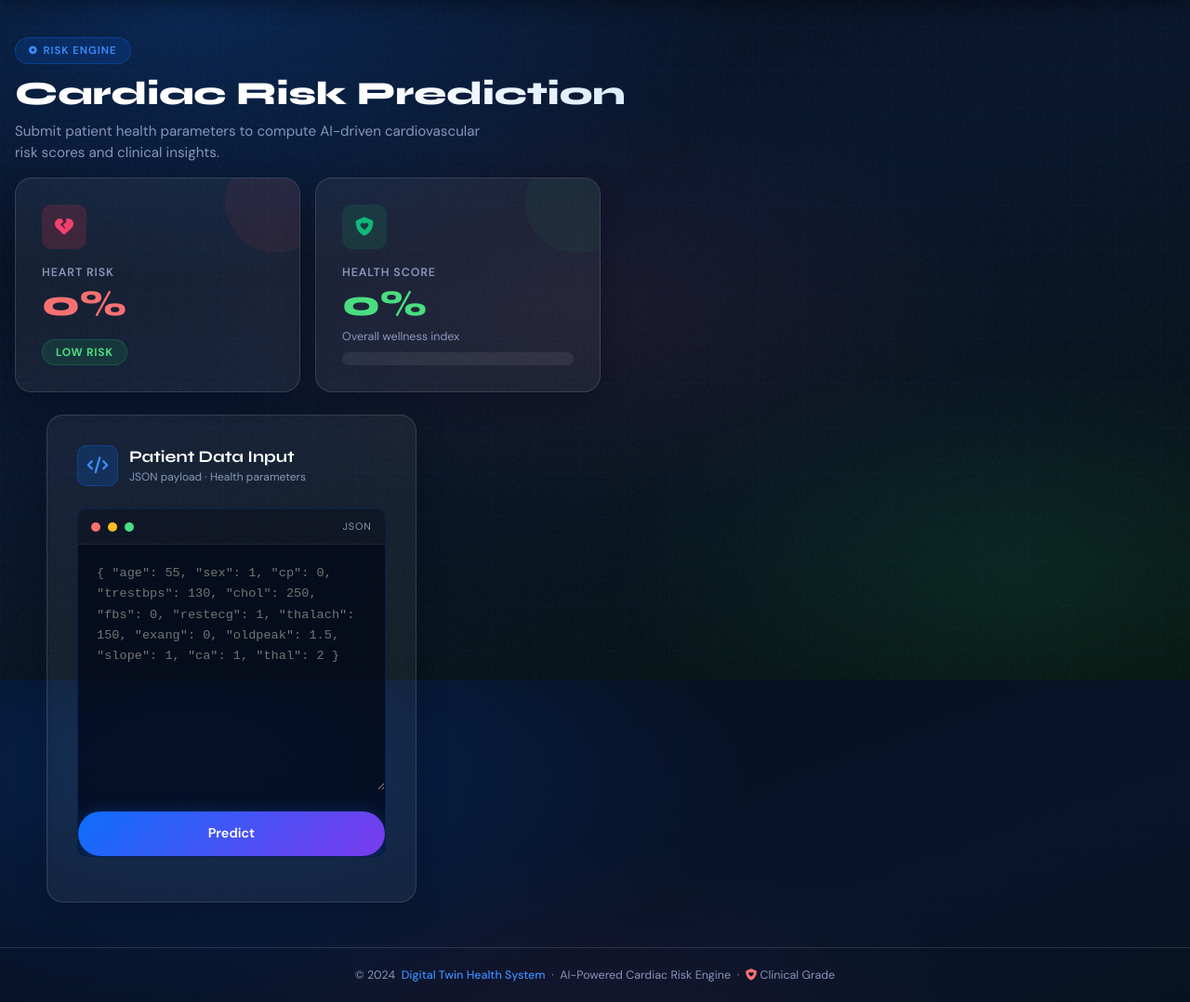
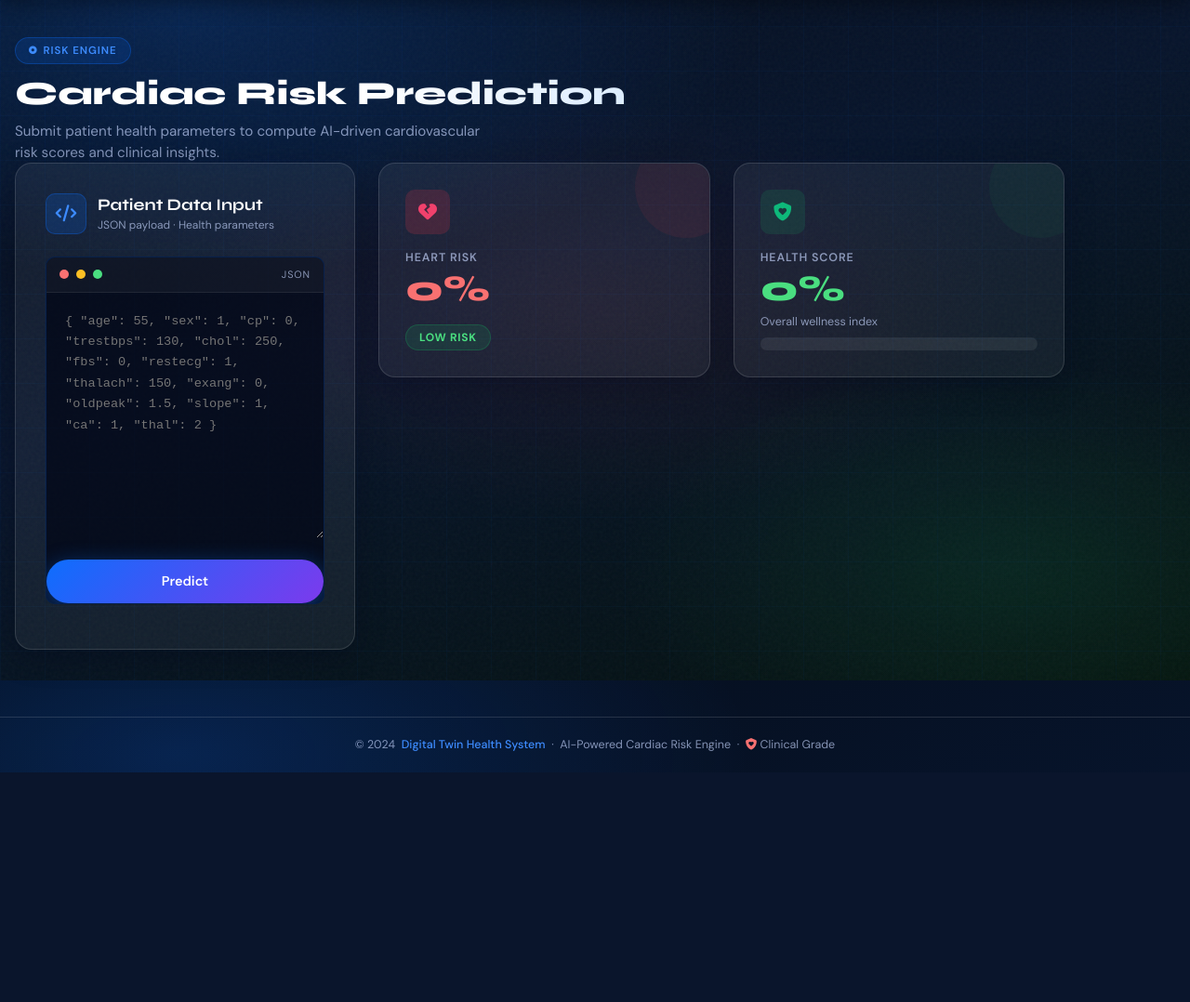
Before and after one commit to abhi-patil-10/SpamShield-AI, a Flask app: page /predict in a window 1280 px wide. Shown: the part 68-1146 px from the top of the page at 93% size. After the commit the page ends 899 px from the top, so only its background shows below. Run offline with Flask 3, Linux system fonts and the light colour scheme; parts of the project's set-up code (start-up, migrations or seed data) failed here and were passed over; some libraries are stand-ins or nearby versions.

Commit message:
make predict page working (frontend + backend)

```diff
--- a/backend/app.py
+++ b/backend/app.py
@@ -5,7 +5,7 @@ import json
 
 app = Flask(__name__)
 
-with open("C:\\Users\\Prime\\Desktop\\Digital_twin_health_system\\models\\model.pkl", "rb") as file:
+with open("C:\\Users\\Prime\\Desktop\\TwinPulse-AI\\models\\model.pkl", "rb") as file:
     model = pickle.load(file)
 
 @app.route("/" , methods=["GET","POST"])
--- a/backend/templates/base.html
+++ b/backend/templates/base.html
@@ -507,42 +507,7 @@
   <main class="page-wrapper">
     {% block content %}{% endblock %}
 
-    <div class="dashboard-container">
-        <div class="col-lg-5 fade-up delay-1" , style="display:flex">
-    <div class="glass-card input-panel h-100", style="margin-right: 30px">
-      <div class="input-header">
-        <div class="icon"><i class="fa-solid fa-code"></i></div>
-        <div>
-          <h5>Patient Data Input</h5>
-          <small>JSON payload · Health parameters</small>
-        </div>
-      </div>
 
-      <form method="POST" action="/predict" id="predictForm">
-        <div class="editor-wrapper mb-3">
-          <div class="editor-topbar">
-            <span class="dot r"></span>
-            <span class="dot y"></span>
-            <span class="dot g"></span>
-            <span class="editor-lang">JSON</span>
-          </div>
-          <textarea
-            class="code-area"
-            name="json_input"
-            id="json_input"
-            rows="10"
-            placeholder='{ "age": 55, "sex": 1, "cp": 0, "trestbps": 130, "chol": 250, "fbs": 0, "restecg": 1, "thalach": 150, "exang": 0, "oldpeak": 1.5, "slope": 1, "ca": 1, "thal": 2 }'
-
-          >{{ request.form.get('json_input', '') }}</textarea>
-          <input type="submit" value="Predict" class="btn-dts btn-dts-primary w-100 mt-3" id="predictBtn">
-        </div>
-
-
-        <!-- <input value="Predict" type="submit" class="btn-dts btn-dts-primary w-100" id="predictBtn" onclick="startLoading()"> -->
-
-        <!-- </input> -->
-
-    </div>
   </main>
 
   <!-- ── Footer ─────────────────────────────────────────── -->
--- a/backend/templates/predict.html
+++ b/backend/templates/predict.html
@@ -174,6 +174,10 @@
     letter-spacing: 0.07em;
     margin-top: 2px;
   }
+  .cards{
+    display: flex;
+     gap: 25px;
+  }
 </style>
 {% endblock %}
 
@@ -254,9 +258,47 @@
 
       <!-- Stat cards row -->
       <div class="row g-3 mb-4">
+         <div class="dashboard-container">
+        <div class="col-lg-5 fade-up delay-1" , style="display:flex">
+    <div class="cards">
+    <div class="glass-card input-panel h-100">
+      <div class="input-header">
+        <div class="icon"><i class="fa-solid fa-code"></i></div>
+        <div>
+          <h5>Patient Data Input</h5>
+          <small>JSON payload · Health parameters</small>
+        </div>
+      </div>
+
+      <form method="POST" action="/predict" id="predictForm">
+        <div class="editor-wrapper mb-3" , style="width:300px">
+          <div class="editor-topbar">
+            <span class="dot r"></span>
+            <span class="dot y"></span>
+            <span class="dot g"></span>
+            <span class="editor-lang">JSON</span>
+          </div>
+          <textarea
+            class="code-area"
+            name="json_input"
+            id="json_input"
+            rows="10"
+            placeholder='{ "age": 55, "sex": 1, "cp": 0, "trestbps": 130, "chol": 250, "fbs": 0, "restecg": 1, "thalach": 150, "exang": 0, "oldpeak": 1.5, "slope": 1, "ca": 1, "thal": 2 }'
+
+          >{{ request.form.get('json_input', '') }}</textarea>
+          <input type="submit" value="Predict" class="btn-dts btn-dts-primary w-100 mt-3" id="predictBtn">
+        </div>
+
+
+        <!-- <input value="Predict" type="submit" class="btn-dts btn-dts-primary w-100" id="predictBtn" onclick="startLoading()"> -->
+
+        <!-- </input> -->
+
+    </div>
 
         <!-- Heart Risk card -->
-        <div class="col-sm-6">
+
+          <div class="col-sm-6" >
             <div class="glass-card stat-card danger">
               <div class="stat-icon danger">
                 <i class="fa-solid fa-heart-crack"></i>
@@ -270,7 +312,7 @@
         </div>
 
         <!-- Health Score card -->
-        <div class="col-sm-6">
+        <div class="col-sm-6" >
           <div class="glass-card stat-card success">
             <div class="stat-icon success">
               <i class="fa-solid fa-shield-heart"></i>
@@ -282,6 +324,7 @@
             </div>
             <div class="health-meter mt-2">
               <div class="health-meter-fill" id="healthBar" style="width: 0%"></div>
+            </div>
           </div>
         </div>
       </div>
@@ -325,46 +368,13 @@
 /* Sample Fill Function */
 /* ───────────────────────────────────────────── */
 
-function fillSample() {
-  const sample = {
-    age: 55,
-    sex: 1,
-    cp: 0,
-    trestbps: 130,
-    chol: 250,
-    fbs: 0,
-    restecg: 1,
-    thalach: 150,
-    exang: 0,
-    oldpeak: 1.5,
-    slope: 1,
-    ca: 1,
-    thal: 2
-  };
 
-  document.getElementById('json_input').value =
-    JSON.stringify(sample, null, 2);
-}
 
 
 /* ───────────────────────────────────────────── */
 /* Start Loading Animation */
 /* ───────────────────────────────────────────── */
 
-function startLoading() {
-
-  const btn = document.getElementById('predictBtn');
-  const spinner = document.getElementById('btnSpinner');
-  const icon = document.getElementById('btnIcon');
-  const text = document.getElementById('btnText');
-
-  if (spinner) spinner.style.display = 'inline-block';
-  if (icon) icon.style.display = 'none';
-  if (text) text.textContent = 'Analyzing...';
-
-  if (btn) btn.disabled = true;
-
-}
 
 
 /* ────────────────────────────────────── */
@@ -476,33 +486,6 @@ document.addEventListener('DOMContentLoaded', () => {
 /* Reset Button After Page Reload */
 /* ───────────────────────────────────────────── */
 
-window.onload = function() {
-
-  const spinner =
-    document.getElementById('btnSpinner');
-
-  const icon =
-    document.getElementById('btnIcon');
-
-  const text =
-    document.getElementById('btnText');
-
-  const btn =
-    document.getElementById('predictBtn');
-
-  if (spinner)
-    spinner.style.display = 'none';
-
-  if (icon)
-    icon.style.display = 'inline';
-
-  if (text)
-    text.textContent = 'Predict Risk';
-
-  if (btn)
-    btn.disabled = false;
-
-};
 
 </script>
 {% endblock %}
```
Lines whose indentation alone changed are shown as unchanged.
